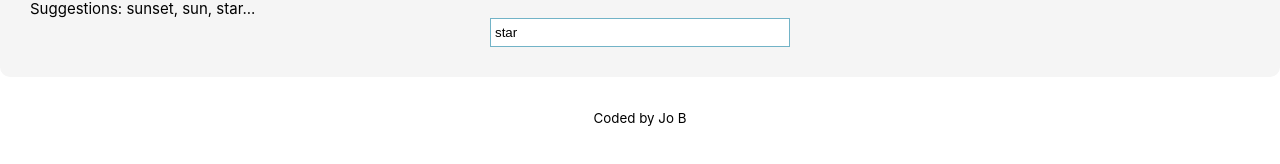
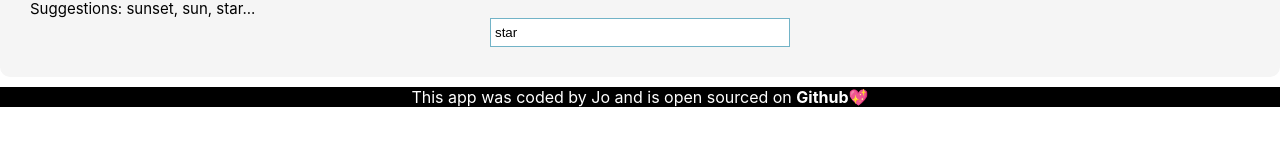
Before and after one commit to Josie-101/Dictionary, a React (Create React App) app: page / in a window 1280 px wide. Shown: the part 448-612 px from the top of the page. Built offline with nearby package versions, Linux system fonts and the light colour scheme; no server answers; the HTML template or start-up script is replaced by a standard one.

Commit message:
Added and styled github link

```diff
--- a/src/App.css
+++ b/src/App.css
@@ -20,3 +20,15 @@ a {
   text-align: center;
   margin: 30px 0;
 }
+
+.footer {
+  text-align: center;
+  background: black;
+  color: white;
+}
+
+.App a {
+  text-decoration: none;
+  color: white;
+  font-weight: bold;
+}
--- a/src/App.js
+++ b/src/App.js
@@ -15,10 +15,17 @@ export default function App() {
           />
         </header>
         <main>
-          <WordSearch defaultKeyword="star"/>
+          <WordSearch defaultKeyword="star" />
         </main>
-        <footer className="App-footer">
-          <small>Coded by Jo B</small>
+        <footer className="footer">
+          This app was coded by Jo and is open sourced on{" "}
+          <a
+            href="https://github.com/Josie-101/Dictionary"
+            target="blank"
+            rel="noreferrer"
+          >
+            Github
+          </a>💖
         </footer>
       </div>
     </div>
--- a/src/Phonetic.js
+++ b/src/Phonetic.js
@@ -4,7 +4,7 @@ import "./Phonetic.css";
 export default function Phonetic(props) {
     return (
         <div className="Phonetic">
-            <a href={props.phonetic.audio} target="blank">
+            <a href={props.phonetic.audio} target="blank" rel="noreferrer">
                 Listen
             </a>
             {props.phonetic.text}
```
